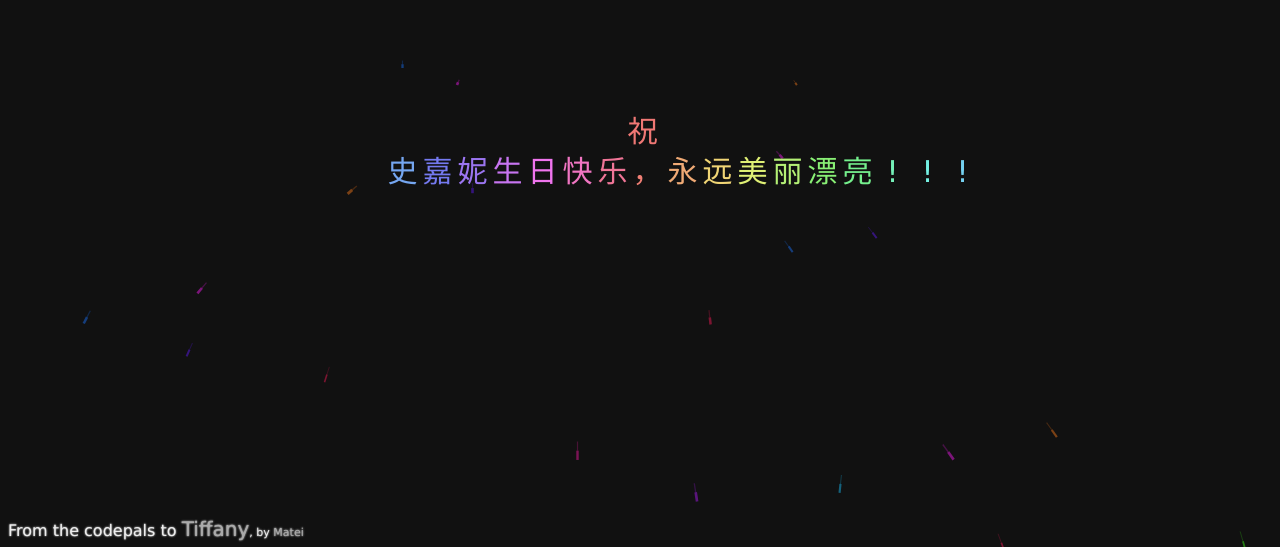
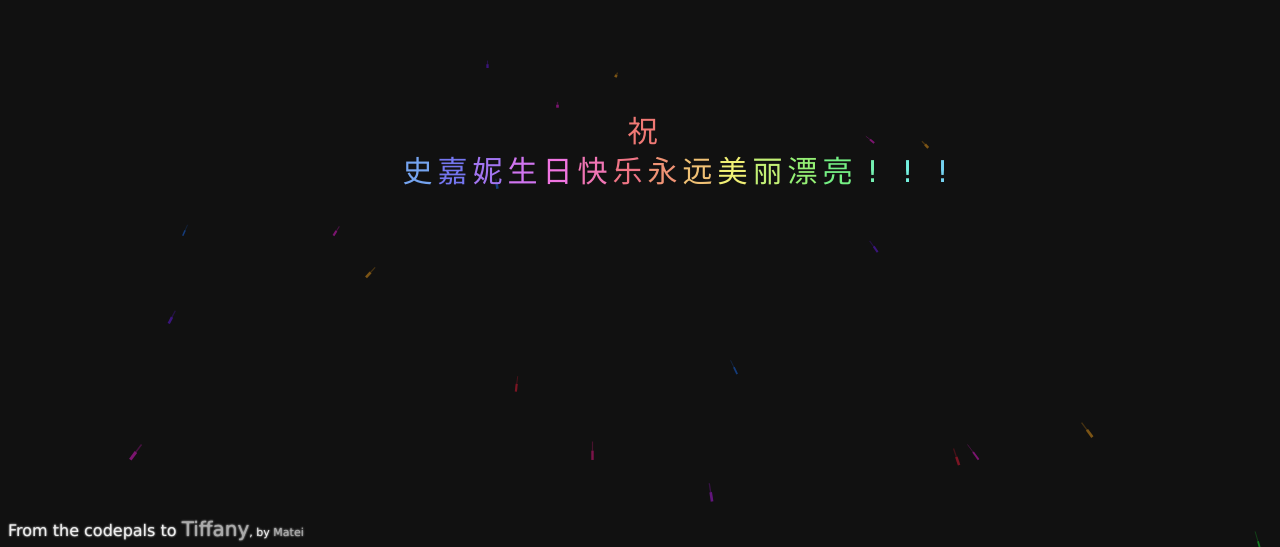
Before and after one commit to lmj99meng/lmj99meng.github.io, a plain HTML site: page meng.html in a window 1280 px wide. Shown: the part 253-800 px from the top of the page. Drawn offline with Linux system fonts and the light colour scheme.

Commit message:
Create meng.html

```diff
--- a/meng.html
+++ b/meng.html
@@ -50,7 +50,7 @@ var w = c.width = window.innerWidth,
 		hh = h / 2,
 
 		opts = {
-			strings: [ '祝', '史嘉妮生日快乐，永远美丽漂亮!!!' ],
+			strings: [ '祝', '史嘉妮生日快乐永远美丽漂亮!!!' ],
 			charSize: 30,
 			charSpacing: 35,
 			lineHeight: 40,
```
